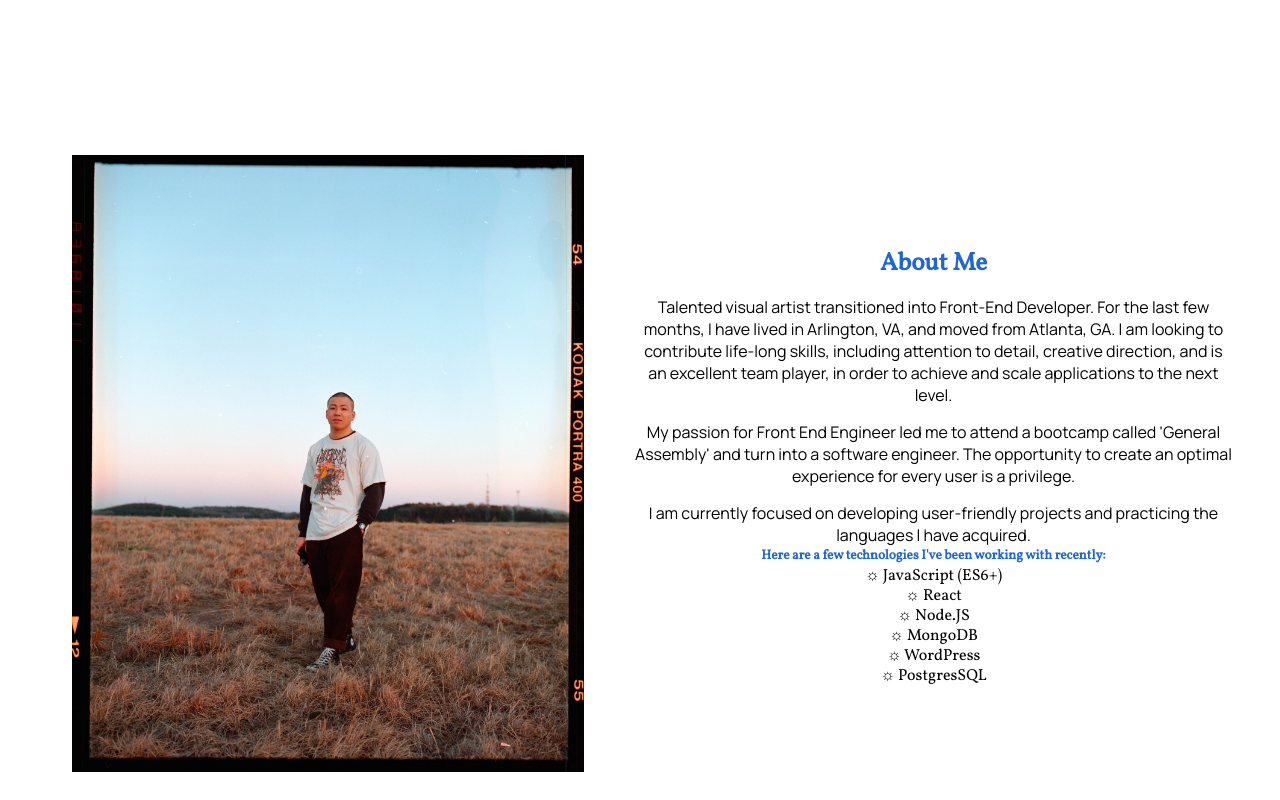
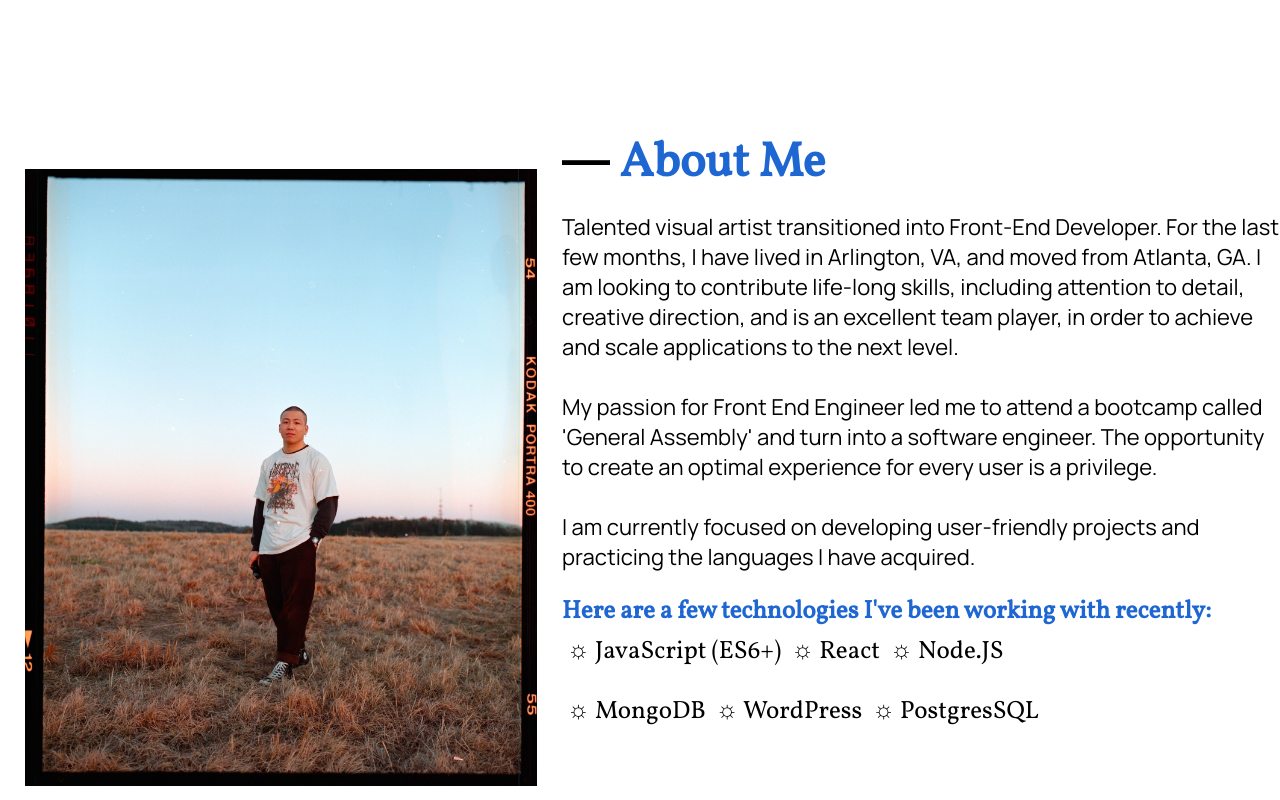
Before and after one commit to joesphchang/portfolio-frontend, a React (Create React App) app: page / in a window 1280 px wide. Shown: the part 1020-1820 px from the top of the page. Built offline with nearby package versions, Linux system fonts and the light colour scheme; no server answers; a web font is replaced by a local one.

Commit message:
finished about me page

```diff
--- a/src/components/About/About.css
+++ b/src/components/About/About.css
@@ -34,13 +34,23 @@
 
 /* Text Container */
 .text-container {
-    width: 600px;
-    margin-left: 50px;
+    width: 800px;
+    height: 700px;
+    margin-left: 25px;
+    text-align: left;
+}
+
+.text-container h2 {
+    font-size: 48px;
+    width: 300px;
 }
 
 .text-container p {
     margin-top: 15px;
     font-family: 'Manrope';
+    font-size: 22px;
+    margin-bottom: 30px;
+
 }
 
 .technology-container {
@@ -48,6 +58,26 @@
     font-weight: 400;
     font-style: normal;
     line-height: 20px;
+    font-size: 26px;
+    margin-top: 25px;
+}
+
+.list-of-technologies {
+    display: flex;
+    flex-wrap: wrap;
+    width: 550px;
+}
+
+.list-of-technologies, h5 {
+    font-size: 25px;
+}
+
+.header-line {
+    color: black;
+}
+
+.list-text {
+    margin: 20px 5px;
 }
 
 /* Media Queries  */
@@ -63,19 +93,23 @@
         text-align: left;
         width: 100%;
         margin: 0;
+        height: 100%;
+        margin-bottom: 50px;
+
     }
     .text-container p {
         font-size: 14px;
         width: 90%;
+        word-spacing: 0px;
+        margin-bottom: 5px;
     }
     .text-container p {
         margin-left: 25px;
     }
     .text-container h2 {
-        text-align: center;
-        border-bottom: .5px solid black;
-        width: 150px;
-        margin: 0 auto;
+        font-size: 28px;
+        width: 200px;
+        margin-left: 25px;
     }
     .container img {
         margin: 20px 0;
@@ -95,14 +129,16 @@
         justify-content: center;
         flex-wrap: wrap;
         margin: 0 auto;
+        padding: 0;
     }
     .list-text {
         padding: 5px;
+        font-size: 16px;
+        margin: 0;
     }
     .technology-container h5 {
         width: 225px;
         font-size: 14px;
         margin: 0 auto;
     }
-
 }
--- a/src/components/About/About.js
+++ b/src/components/About/About.js
@@ -8,7 +8,7 @@ function About() {
 			<div className='container'>
 				<img src={Hero} alt='joey' />
 				<div className='text-container'>
-					<h2>About Me</h2>
+					<h2 className='about-header'><span className='header-line'>―</span> About Me</h2>
 					<p>
 						Talented visual artist transitioned into Front-End Developer. For
 						the last few months, I have lived in Arlington, VA, and moved from
--- a/src/components/Hero/Hero.css
+++ b/src/components/Hero/Hero.css
@@ -47,7 +47,6 @@
 	font-size: 150px;
 	line-height: 80%;
 	margin-bottom: 10px;
-	border-bottom: .5px solid black;
 	width: 675px;
 }
 
--- a/src/components/Hero/Hero.js
+++ b/src/components/Hero/Hero.js
@@ -7,17 +7,19 @@ function Hero() {
 			<div className='content'>
 				<div className='ellipse'></div>
 				<div>
-					<h1 className='hero-main-header'>Hi, I am Joey Chang</h1>
+					<h1 className='hero-main-header'>
+						<span className='header-line'>―</span>Hi, I am Joey Chang
+					</h1>
 					<h2 className='hero-sub-header'>Front End Developer</h2>
 				</div>
 
-			<div className='right-content'>
-				<p className='hero-main-paragraph'>
-					I create inclusive, accessible digital websites. I believe in using
-					web-developing as a tool to elevate human interaction with technology
-					that scale.
-				</p>
-			</div>
+				<div className='right-content'>
+					<p className='hero-main-paragraph'>
+						I create inclusive, accessible digital websites. I believe in using
+						web-developing as a tool to elevate human interaction with
+						technology that scale.
+					</p>
+				</div>
 			</div>
 		</div>
 	);
```
